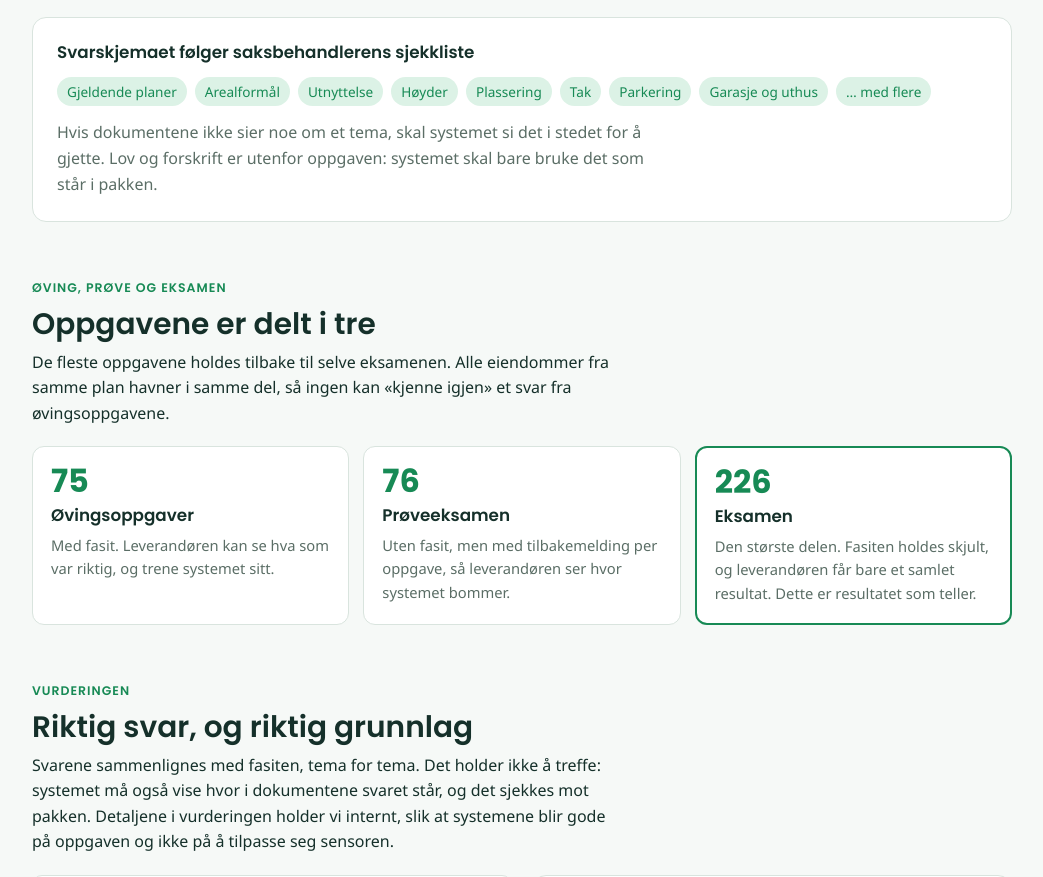
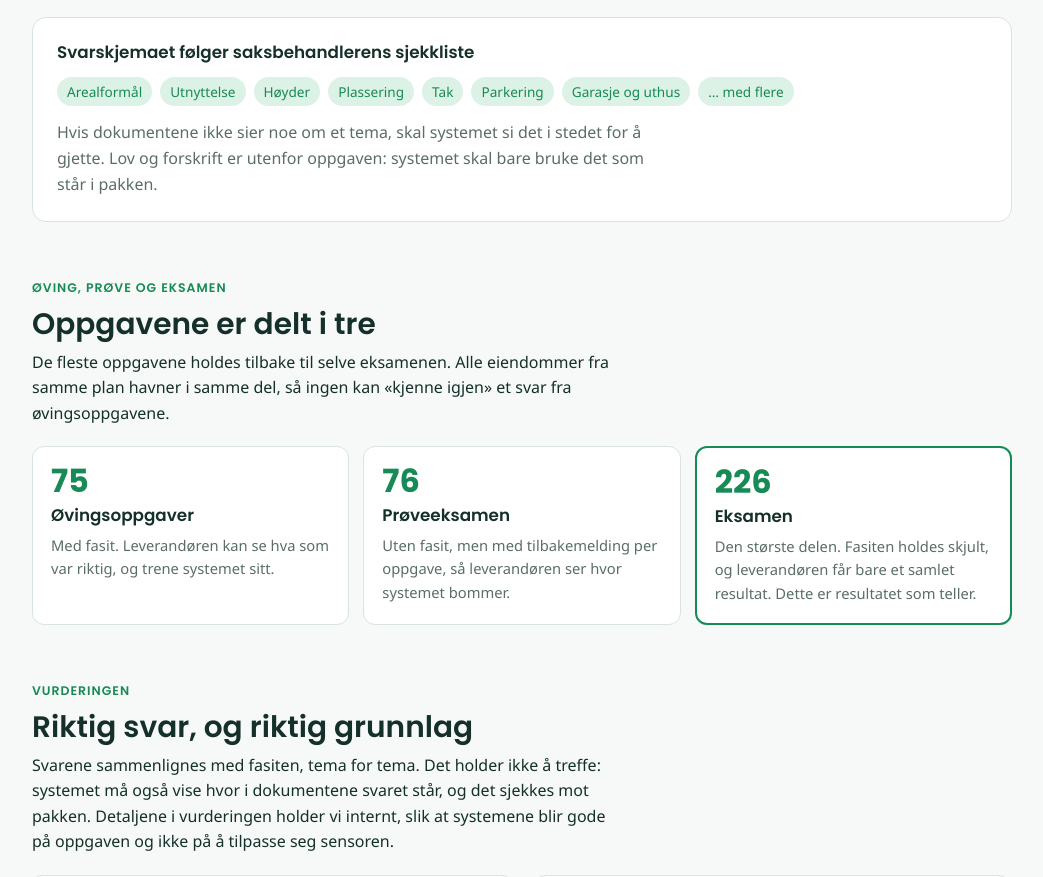
Before and after one commit to kartAI/KI-eksamen-drommeplan-side, a plain HTML site: page index.html in a window 1280 px wide. Shown: the part 1480-2357 px from the top of the page, without its empty margins (118-1161 px from the left). Drawn offline with Linux system fonts and the light colour scheme.

Commit message:
Oppdater informasjonssiden (fra 124b1f4)

```diff
--- a/index.html
+++ b/index.html
@@ -201,7 +201,7 @@ footer { font-size: .82rem; color: var(--muted); border-top: 1px solid var(--lin
     <div class="panel" style="display:grid; gap:14px;">
       <h3>Svarskjemaet følger saksbehandlerens sjekkliste</h3>
       <div class="fields">
-        <span>Gjeldende planer</span><span>Arealformål</span><span>Utnyttelse</span><span>Høyder</span><span>Plassering</span><span>Tak</span><span>Parkering</span><span>Garasje og uthus</span><span>… med flere</span>
+        <span>Arealformål</span><span>Utnyttelse</span><span>Høyder</span><span>Plassering</span><span>Tak</span><span>Parkering</span><span>Garasje og uthus</span><span>… med flere</span>
       </div>
       <p class="muted">Hvis dokumentene ikke sier noe om et tema, skal systemet si det i stedet for å gjette. Lov og forskrift er utenfor oppgaven: systemet skal bare bruke det som står i pakken.</p>
     </div>
```
